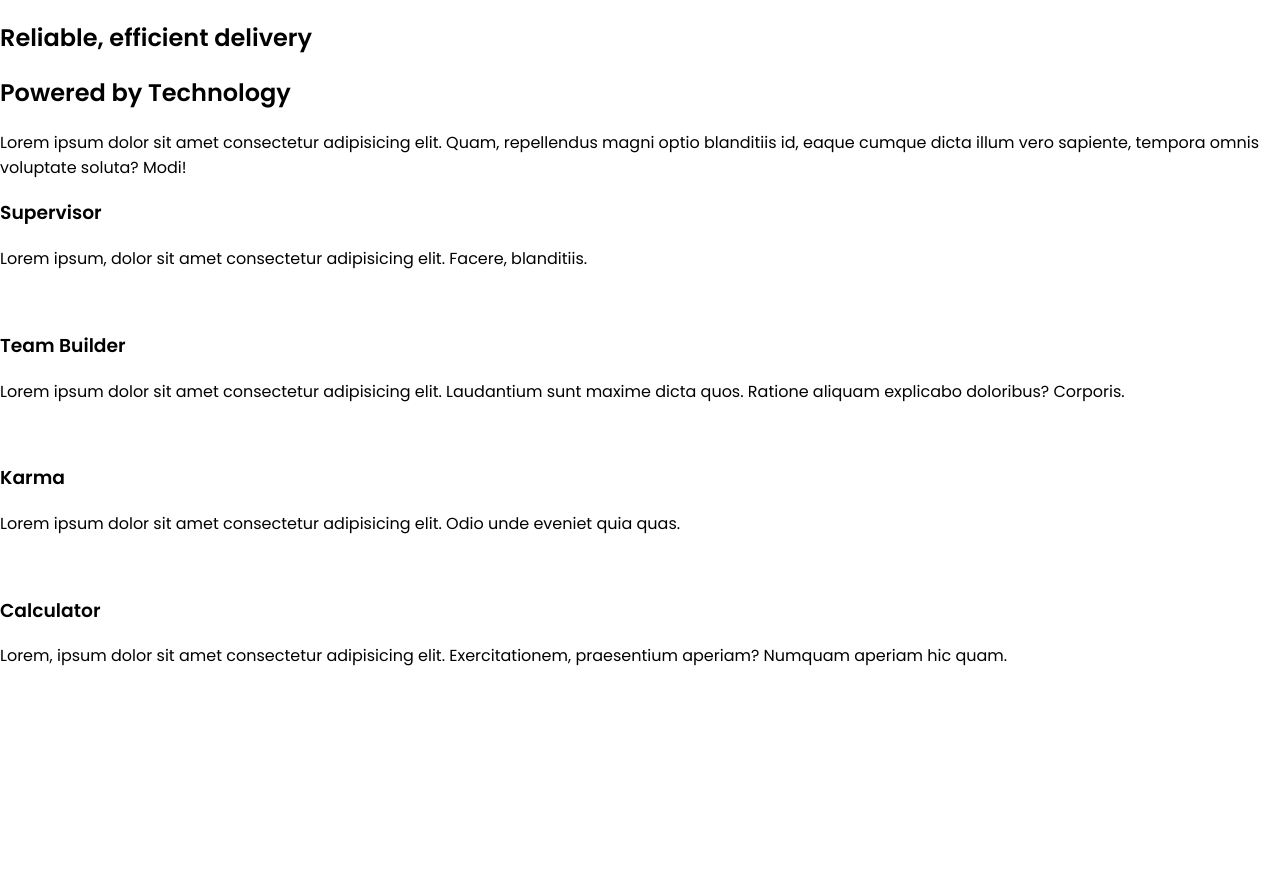
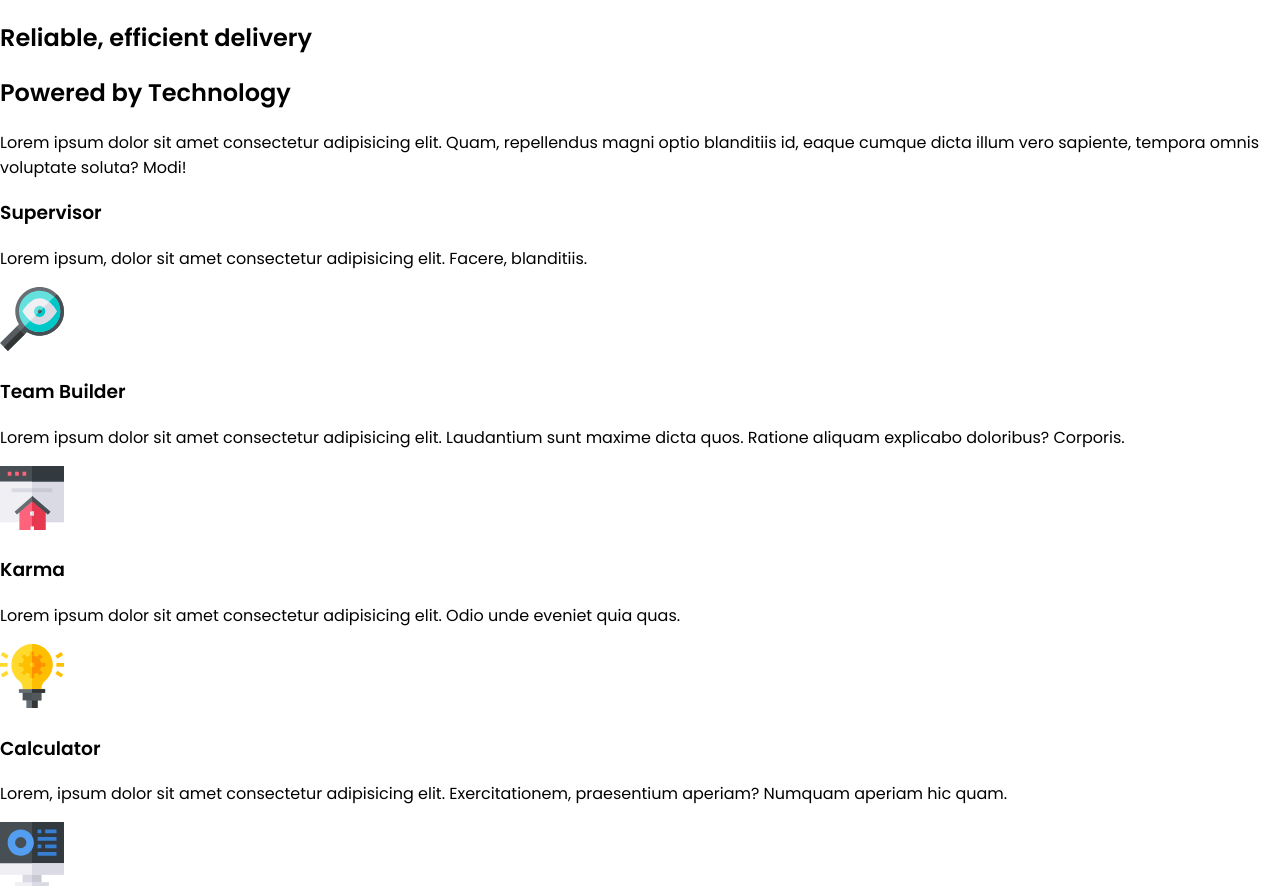
Before and after one commit to robb52/four-card, a plain HTML site: page index.html in a window 1280 px wide. Before the commit the page ends 800 px from the top, so only its background shows below. Drawn offline with Linux system fonts and the light colour scheme.

Commit message:
Added images to cards

```diff
--- a/index.html
+++ b/index.html
@@ -28,7 +28,7 @@
           <h3>Supervisor</h3>
           <p>Lorem ipsum, dolor sit amet consectetur adipisicing elit.
             Facere, blanditiis.</p>
-          <img src="" alt="">
+          <img src="images/icon-supervisor.svg" alt="">
         </div>
 
         <div class="team-builder">
@@ -37,21 +37,21 @@
             Laudantium sunt maxime dicta quos. Ratione aliquam explicabo
             doloribus? Corporis.
           </p>
-          <img src="" alt="">
+          <img src="images/icon-team-builder.svg" alt="">
         </div>
 
         <div class="karma">
           <h3>Karma</h3>
           <p>Lorem ipsum dolor sit amet consectetur adipisicing elit.
             Odio unde eveniet quia quas.</p>
-          <img src="" alt="">
+          <img src="images/icon-karma.svg" alt="">
         </div>
 
         <div class="calc">
           <h3>Calculator</h3>
           <p>Lorem, ipsum dolor sit amet consectetur adipisicing elit. Exercitationem,
             praesentium aperiam? Numquam aperiam hic quam.</p>
-          <img src="" alt="">
+          <img src="images/icon-calculator.svg" alt="">
         </div>
       </div>
 
```
